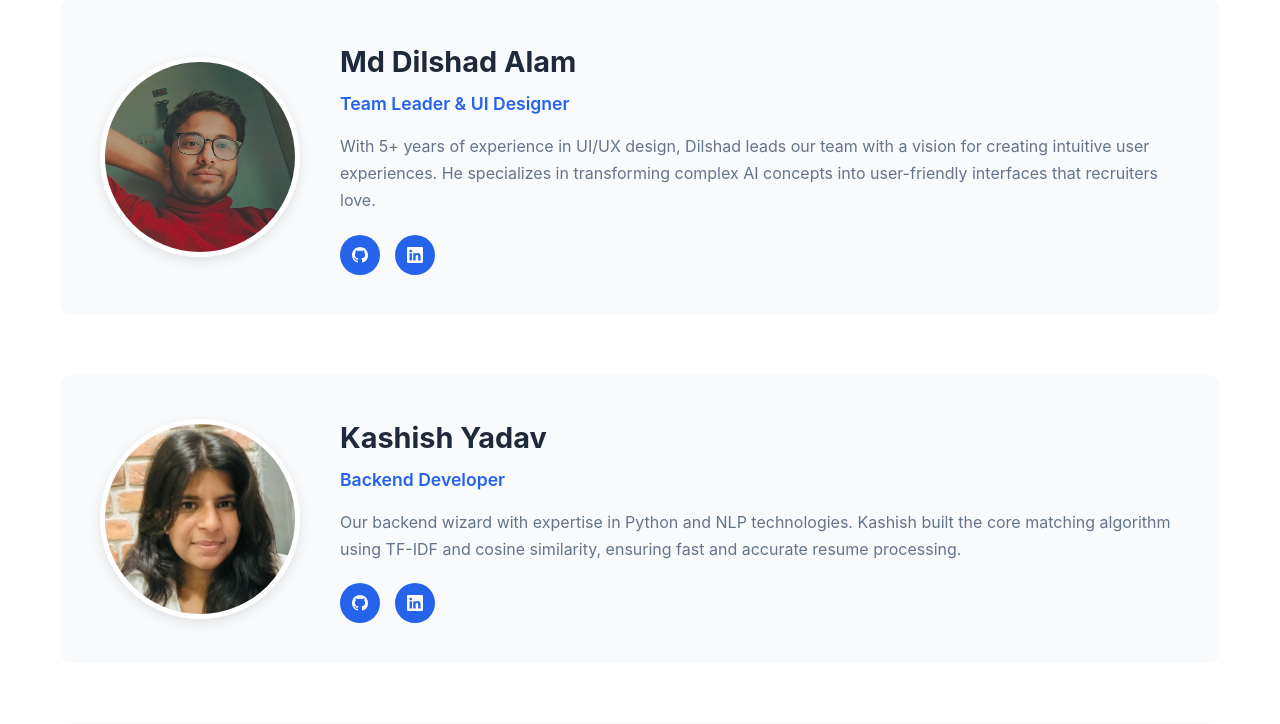
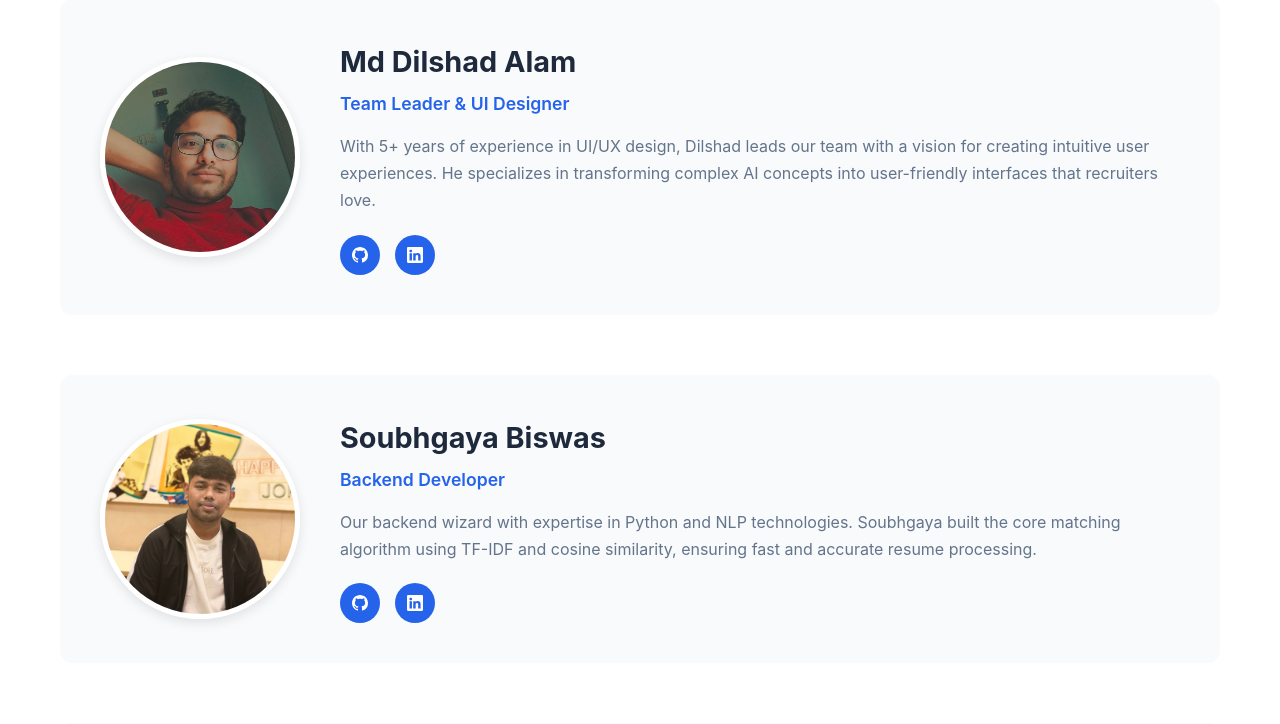
Before and after one commit to alamdilshad87/JobMatrix_NLP, a Flask app: page /about in a window 1280 px wide. Shown: the part 490-1214 px from the top of the page. Run offline with Flask 3, Linux system fonts and the light colour scheme.

Commit message:
minor fix

```diff
--- a/template/about.html
+++ b/template/about.html
@@ -402,19 +402,19 @@
             <!-- Team Member 2 -->
             <div class="team-member-about">
                 <div class="team-photo-about">
-                    <img src="..\static\images\Kash.jpeg" loading="lazy" alt="Kashish Yadav">
+                    <img src="..\static\images\biswas.jpeg" loading="lazy" alt="Soubhgaya Biswas">
                 </div>
                 <div class="team-details">
-                    <h3>Kashish Yadav</h3>
+                    <h3>Soubhgaya Biswas</h3>
                     <span class="role">Backend Developer</span>
-                    <p class="bio">Our backend wizard with expertise in Python and NLP technologies. Kashish built the core matching algorithm using TF-IDF and cosine similarity, ensuring fast and accurate resume processing.</p>
+                    <p class="bio">Our backend wizard with expertise in Python and NLP technologies. Soubhgaya built the core matching algorithm using TF-IDF and cosine similarity, ensuring fast and accurate resume processing.</p>
                     <div class="social-links-about">
-                        <a href="https://github.com/k0510y" target="_blank" aria-label="GitHub">
+                        <a href="https://github.com/Soub1101" target="_blank" aria-label="GitHub">
                             <svg xmlns="http://www.w3.org/2000/svg" width="16" height="16" fill="currentColor" viewBox="0 0 16 16">
                                 <path d="M8 0C3.58 0 0 3.58 0 8c0 3.54 2.29 6.53 5.47 7.59.4.07.55-.17.55-.38 0-.19-.01-.82-.01-1.49-2.01.37-2.53-.49-2.69-.94-.09-.23-.48-.94-.82-1.13-.28-.15-.68-.52-.01-.53.63-.01 1.08.58 1.23.82.72 1.21 1.87.87 2.33.66.07-.52.28-.87.51-1.07-1.78-.2-3.64-.89-3.64-3.95 0-.87.31-1.59.82-2.15-.08-.2-.36-1.02.08-2.12 0 0 .67-.21 2.2.82.64-.18 1.32-.27 2-.27.68 0 1.36.09 2 .27 1.53-1.04 2.2-.82 2.2-.82.44 1.1.16 1.92.08 2.12.51.56.82 1.27.82 2.15 0 3.07-1.87 3.75-3.65 3.95.29.25.54.73.54 1.48 0 1.07-.01 1.93-.01 2.2 0 .21.15.46.55.38A8.012 8.012 0 0 0 16 8c0-4.42-3.58-8-8-8z"/>
                             </svg>
                         </a>
-                        <a href="https://www.linkedin.com/in/kashish-yadav-689102267" target="_blank" aria-label="LinkedIn">
+                        <a href="https://www.linkedin.com/in/soubhagya-biswas-a956851ba/" target="_blank" aria-label="LinkedIn">
                             <svg xmlns="http://www.w3.org/2000/svg" width="16" height="16" fill="currentColor" viewBox="0 0 16 16">
                                 <path d="M0 1.146C0 .513.526 0 1.175 0h13.65C15.474 0 16 .513 16 1.146v13.708c0 .633-.526 1.146-1.175 1.146H1.175C.526 16 0 15.487 0 14.854V1.146zm4.943 12.248V6.169H2.542v7.225h2.401zm-1.2-8.212c.837 0 1.358-.554 1.358-1.248-.015-.709-.52-1.248-1.342-1.248-.822 0-1.359.54-1.359 1.248 0 .694.521 1.248 1.327 1.248h.016zm4.908 8.212V9.359c0-.216.016-.432.08-.586.173-.431.568-.878 1.232-.878.869 0 1.216.662 1.216 1.634v3.865h2.401V9.25c0-2.22-1.184-3.252-2.764-3.252-1.274 0-1.845.7-2.165 1.193v.025h-.016a5.54 5.54 0 0 1 .016-.025V6.169h-2.4c.03.678 0 7.225 0 7.225h2.4z"/>
                             </svg>
```
Also changed, not shown: template/index.html (+4 -4 lines), static/images/biswas.jpeg (added), template/biswas.jpeg (added).
